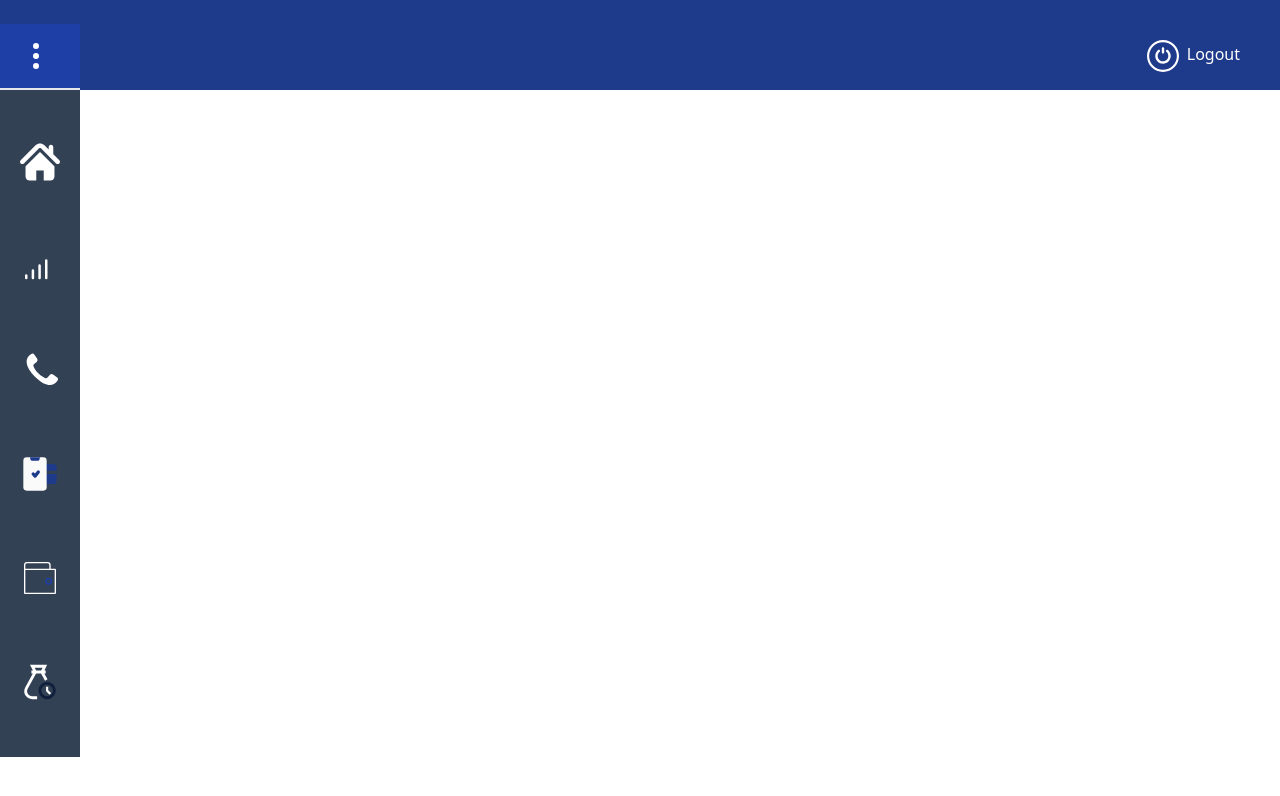
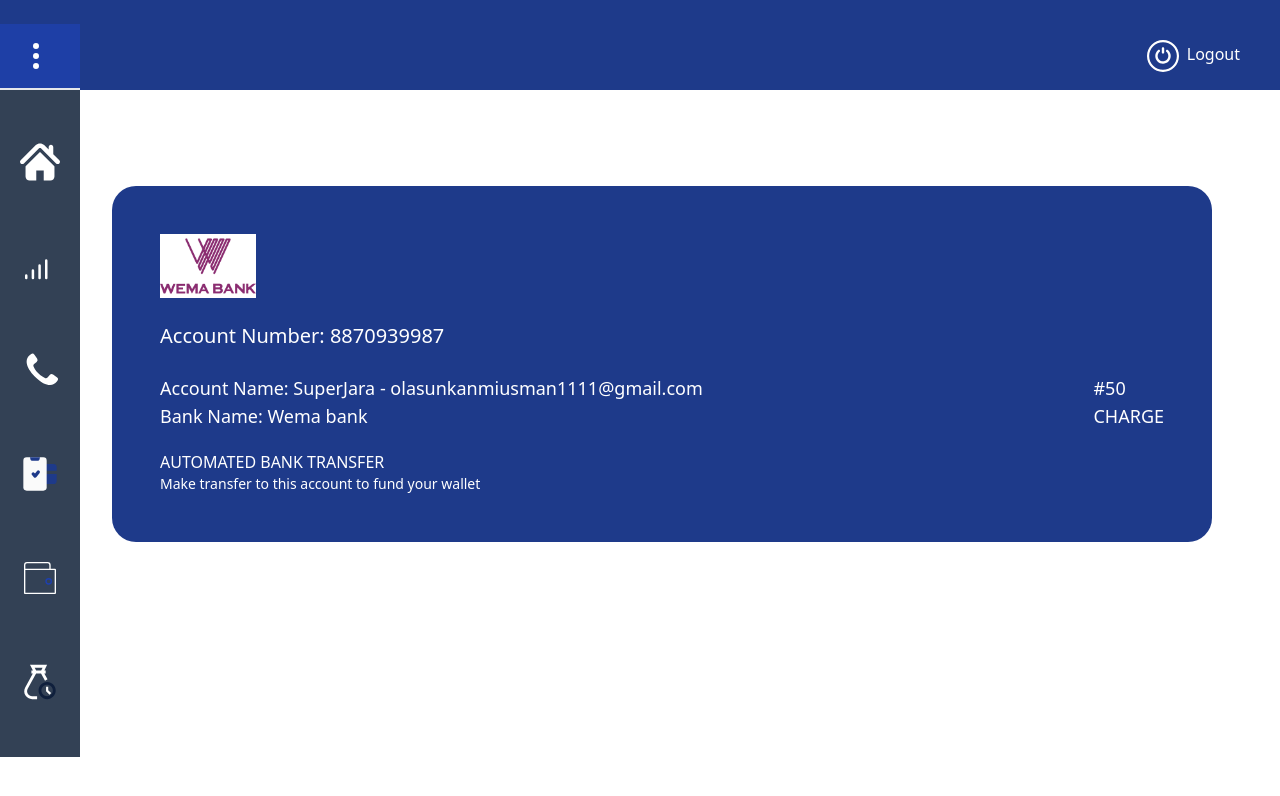
Before and after one commit to white12381/VtuRecharge, a React (Create React App) app: page /fundwallet in a window 1280 px wide. Shown: the top 796 px of the page. Built offline with nearby package versions, Linux system fonts and the light colour scheme.

Commit message:
added Fund Page

```diff
--- a/src/components/All-menu.js
+++ b/src/components/All-menu.js
@@ -8,6 +8,7 @@
 import BuyAirtime from "../pages/Buy-Airtime";
 import Electricity from "../pages/Electricity";
 import CableSubscription from "../pages/cable-subscription";
+import FundWallet from "../pages/fundWallet";
 const AllMenu = () =>  {
     const expandWidth = useContext(menuContext).expandWidth;
 return <div>
@@ -21,6 +22,7 @@
         <Route  path="/buyairtime" element={<BuyAirtime/>} />
         <Route path="/electricity" element={<Electricity/>} />
         <Route path="/cablesubscription" element={<CableSubscription/>} />
+        <Route path="/fundwallet" element={<FundWallet/>} />
     </Routes>
     </div>
 </div>
--- a/src/components/navbar.js
+++ b/src/components/navbar.js
@@ -17,7 +17,7 @@
             setNavbarClick(false);
             }
     }
-return <div className={`bg-blue-900 flex justify-between sticky top-0 left-0 w-full text-white pt-6`}>
+return <div className={`bg-blue-900 flex justify-between sticky top-0 left-0 w-full text-white pt-6 transition-all duration-500`}>
     <div className={`border-b-2 bg-blue-800/75 p-4   border-0  h-18 ${expandWidth ? 'w-2/3 md:w-1/3 lg:w-80' : 'w-20' }`} id='menu'>     <ThreedotIcon  onClick={toggleMenuClick} className={`w-10 h-8 cursor-pointer ${expandWidth ? 'hidden' : 'block' }`} />
     <div className={`space-x-16  ${expandWidth ? 'flex' : 'hidden'}`} id="hambergMenu">
         <div className={`text-xl`}>Welcome</div>
--- a/src/components/sidebar.js
+++ b/src/components/sidebar.js
@@ -20,7 +20,7 @@
     setExpandWidth(false);
     }
 }
-return <div className={`bg-slate-700  lg:h-5/6 h-[90vh] fixed top-18  font-bold flex flex-col  space-y-10 py-10 ${expandWidth ? 'w-58 md:w-92 lg:w-80' : 'w-20' }  ${expandWidth ? 'flex' : 'hidden md:flex'}  overflow-auto`}  onMouseEnter={mouseEnter} onMouseLeave={mouseLeave}>
+return <div className={`bg-slate-700 transition-all duration-500 lg:h-5/6 h-[90vh] fixed top-18  font-bold flex flex-col  space-y-10 py-10 ${expandWidth ? 'w-58 md:w-92 lg:w-80' : 'w-20' }  ${expandWidth ? 'flex' : 'hidden md:flex'}  overflow-auto`}  onMouseEnter={mouseEnter} onMouseLeave={mouseLeave}>
 <Link to='/dashboard' className="text-white mx-auto cursor-pointer flex space-x-4 hover:bg-slate-500/50 p-3 hover:rounded-lg">
     <div>
     <HomeIcon className="w-10 h-10 mx-auto"/>
@@ -55,9 +55,9 @@
 </details>
 <div className="mx-auto cursor-pointer flex space-x-4 hover:bg-slate-500/50 p-3 hover:rounded-lg">
     <WalletIcon className="w-10 h-10 mx-auto" />
-    <div className={`text-white text-lg mt-1 ${expandWidth ? 'block' : 'hidden'}`}>
+    <Link className={`text-white text-lg mt-1 ${expandWidth ? 'block' : 'hidden'}`} to='/fundwallet'>
         Fund Wallet
-    </div>
+    </Link>
 </div>
 <div className="mx-auto cursor-pointer flex space-x-4 hover:bg-slate-500/50 p-3 hover:rounded-lg">
     <PricingIcon className="w-10 h-10 mx-auto" />
--- /dev/null
+++ b/src/pages/fundWallet.js
@@ -0,0 +1,21 @@
+import WemaBank from "../images/wema-bank-plc-logo-vector.png"
+const FundWallet = () => {
+    return<div className="bg-blue-900 md:mx-3 lg:mx-8 mx-auto p-5 md:p-12 text-white rounded-3xl my-24 w-11/12 ">
+        <img src={WemaBank} className='w-24' alt="wemaBankLogo"/>
+    <h1 className="my-6 text-xl">Account Number: 8870939987</h1>
+    <div className="md:flex justify-between my-5 text-lg">
+        <div>
+        Account Name: SuperJara - olasunkanmiusman1111@gmail.com
+        <br/>
+        Bank Name: Wema bank
+        </div>
+    <div>
+       #50 <br/>
+        CHARGE
+    </div>
+    </div>
+    <p className="text-md">AUTOMATED BANK TRANSFER</p>
+    <p className="text-sm">Make transfer to this account to fund your wallet</p>
+    </div>
+}
+export default FundWallet;
```
Also changed, not shown: src/images/wema-bank-plc-logo-vector.png (added).
